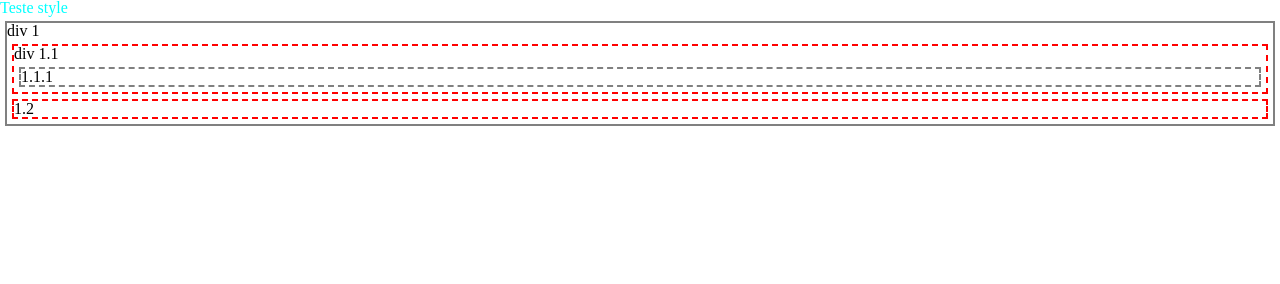
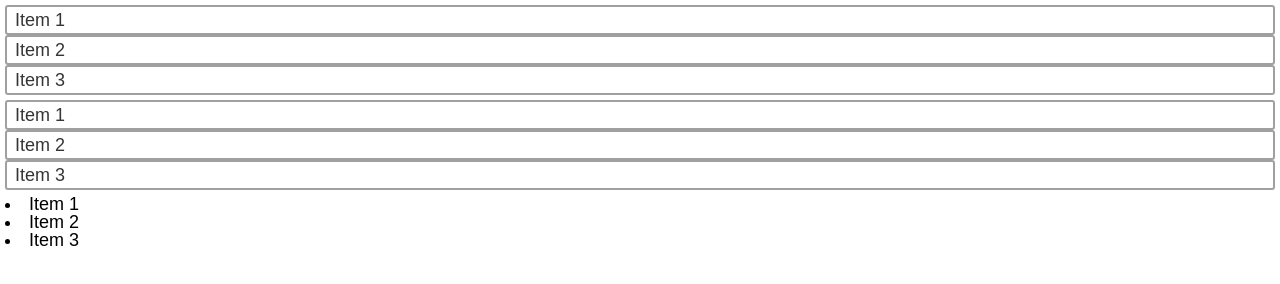
Before and after one commit to drzbraz/web-developer-fundamentals, a plain HTML site: page css-fundamentals/index.html in a window 1280 px wide. Drawn offline with Linux system fonts and the light colour scheme.

Commit message:
✨ - css fundamentals

```diff
--- a/css-fundamentals/index.html
+++ b/css-fundamentals/index.html
@@ -5,14 +5,23 @@
     <meta name="viewport" content="width=device-width, initial-scale=1">
 </head>
 <body>
-    <h1 class="textClass">Teste style</h1>
-
-    <div class="c1">
-        div 1
-        <div>
-            div 1.1
-            <div> 1.1.1</div>
-        </div>
-        <div> 1.2</div>
+    <div>
+        <ul class="perfect-list">
+            <li>Item 1</li>
+            <li>Item 2</li>
+            <li>Item 3</li>
+        </ul>
+    </div>
+    <div>
+        <ul class="perfect-list">
+            <li>Item 1</li>
+            <li class="select">Item 2</li>
+            <li>Item 3</li>
+        </ul>
+    </div>
+    <div>
+        <li >Item 1</li>
+        <li >Item 2</li>
+        <li >Item 3</li>
     </div>
 </body>
--- a/css-fundamentals/styles.css
+++ b/css-fundamentals/styles.css
@@ -127,18 +127,66 @@ table {
     border-collapse: collapse;
     border-spacing: 0;
 }
-.textClass {
-    color: aqua;
-}
 
 div {
-    border: 2px solid gray;
     margin: 5px;
 }
 
-.c1 div {
-    border-style: dashed;
+html {
+    font-size: 18px;
+    font-family: Arial, Helvetica, sans-serif;
 }
-.c1 > div {
-    border-color: red;
+
+ul.perfect-list > li {
+    list-style: none;
+    border: 2px solid #a0a0a0;
+    padding: 4px 8px;
+    border-radius: 3px;
 }
+
+ul.perfect-list {
+    color: #353535;
+}
+
+ul.perfect-list > li:first-child {
+    border-top-style: solid;
+    border-top-left-radius: 3px;
+    border-top-right-radius: 3px;
+}
+
+ul.perfect-list > li:last-child {
+    border-bottom-style: solid;
+    border-bottom-left-radius: 3px;
+    border-bottom-right-radius: 3px;
+}
+
+/* ul li {
+    border: 2px;
+    border-style: solid;
+    border-color: #a0a0a0;
+    padding: 4px 8px;
+} */
+/*
+ul.perfect-list {
+    border-style: solid;
+    border-color: #a0a0a0;
+    padding: 4px 8px;
+    border-radius: 3px;
+    list-style: none;
+    color: #353535;
+    cursor: pointer;
+} */
+
+/* ul.perfect-list li:hover {
+    background-color: #ebebeb;
+    cursor: pointer;
+}
+
+ul.perfect-list li:not(.select) {
+    border: 0px;
+} */
+/* ul.perfect-list.select {
+    background-color: #bfdbff;
+    border-color: #2e79db;
+    cursor: default;
+}  */
```
